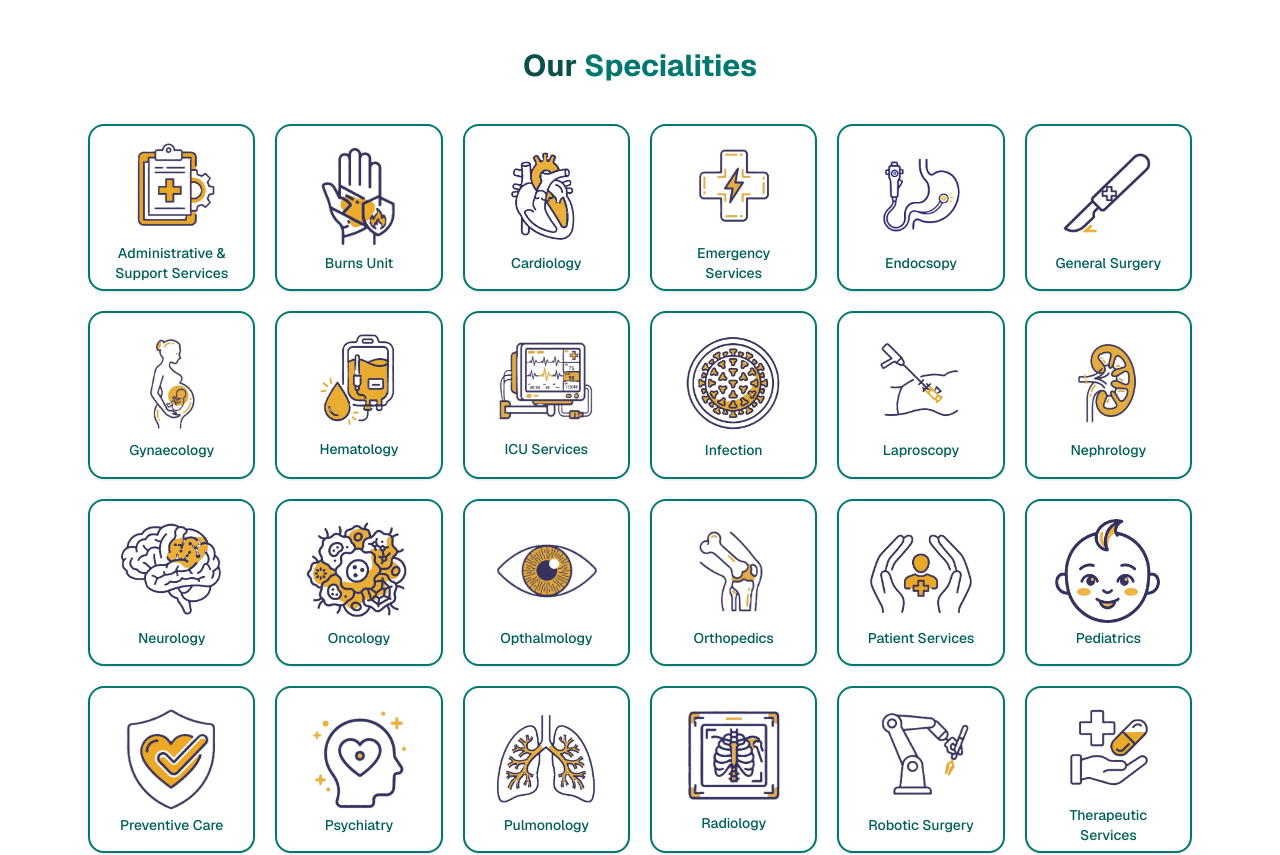
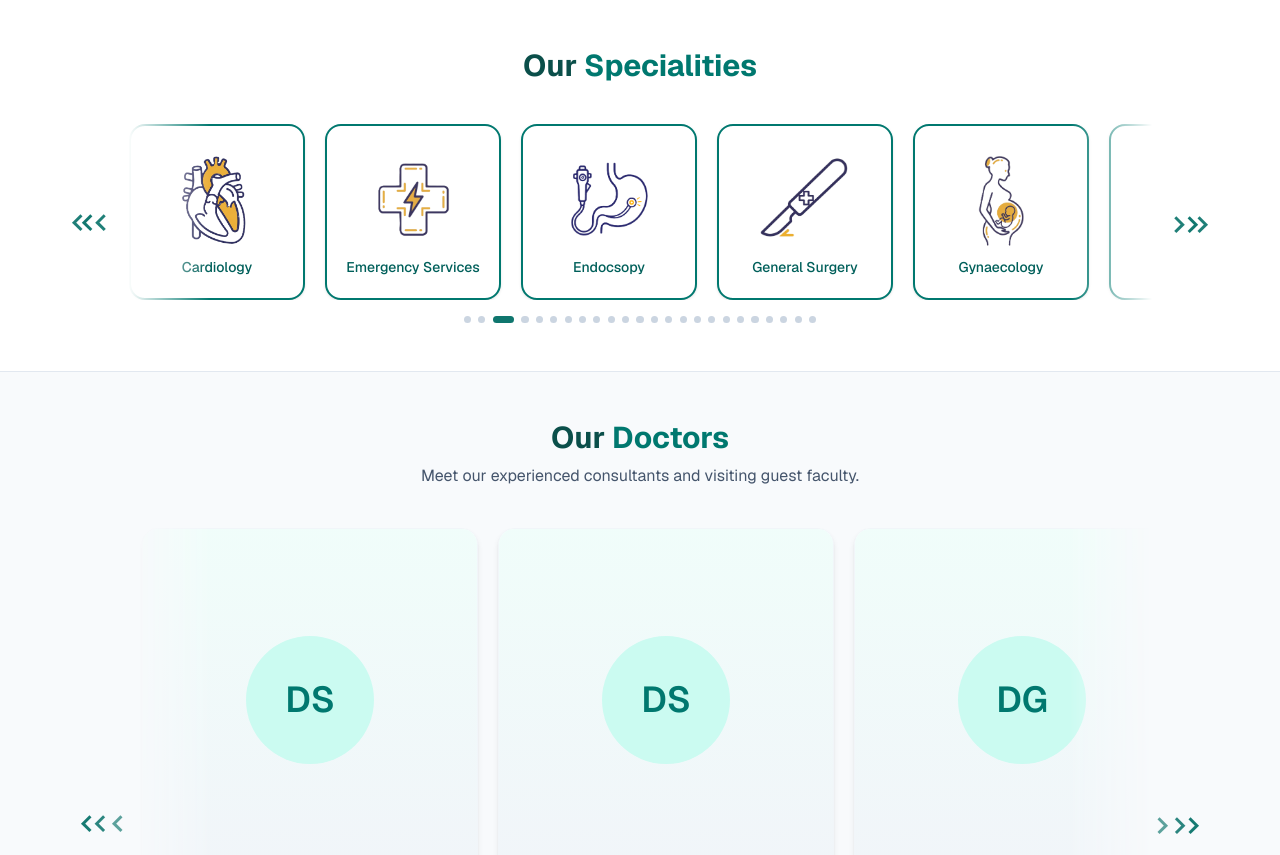
Before and after one commit to rp98nt/shivnerihospital, a Next.js app: page / in a window 1280 px wide. Shown: the part 800-1655 px from the top of the page. Built offline with nearby package versions, Linux system fonts and the light colour scheme; no server answers; the database is empty.

Commit message:
feat: add Our Specialities carousel matching Our Doctors section

```diff
--- a/components/our-specialties.tsx
+++ b/components/our-specialties.tsx
@@ -1,6 +1,12 @@
+"use client";
+
 import { OUR_SPECIALTIES, type OurSpecialty } from "@/lib/our-specialties-data";
 import Image from "next/image";
 import Link from "next/link";
+import { useEffect, useRef, useState } from "react";
+
+const SPECIALTIES_CAROUSEL_CYCLE_SECONDS = 60;
+const SPECIALTIES_CAROUSEL_LOOP_SETS = 3;
 
 const LOGO_SIZE_CLASS = {
   default: "h-[5.1rem] w-[5.1rem] sm:h-[6.75rem] sm:w-[6.75rem]",
@@ -13,6 +19,157 @@ const LOGO_IMAGE_SIZES = {
 } as const;
 
 export function OurSpecialties() {
+  const scrollRef = useRef<HTMLDivElement>(null);
+  const isPausedRef = useRef(false);
+  const activeIndexRef = useRef(0);
+  const [activeIndex, setActiveIndex] = useState(0);
+  const carouselSpecialties = [
+    ...OUR_SPECIALTIES,
+    ...OUR_SPECIALTIES,
+    ...OUR_SPECIALTIES,
+  ];
+
+  function getCardStep(container: HTMLDivElement) {
+    const firstCard = container.querySelector("a");
+    const gap = window.matchMedia("(min-width: 640px)").matches ? 20 : 16;
+    return firstCard
+      ? firstCard.clientWidth + gap
+      : container.clientWidth * 0.85;
+  }
+
+  function getSetWidth(container: HTMLDivElement) {
+    return container.scrollWidth / SPECIALTIES_CAROUSEL_LOOP_SETS;
+  }
+
+  function getLoopPosition(container: HTMLDivElement, setWidth: number) {
+    let position = container.scrollLeft - setWidth;
+
+    while (position < 0) {
+      position += setWidth;
+    }
+
+    while (position >= setWidth) {
+      position -= setWidth;
+    }
+
+    return position;
+  }
+
+  function syncPagination(container: HTMLDivElement) {
+    const setWidth = getSetWidth(container);
+    if (setWidth <= 0) return;
+
+    const step = getCardStep(container);
+    const loopPosition = getLoopPosition(container, setWidth);
+    const nextIndex =
+      Math.round(loopPosition / Math.max(step, 1)) % OUR_SPECIALTIES.length;
+
+    if (nextIndex !== activeIndexRef.current) {
+      activeIndexRef.current = nextIndex;
+      setActiveIndex(nextIndex);
+    }
+  }
+
+  function normalizeScroll(container: HTMLDivElement) {
+    const setWidth = getSetWidth(container);
+    if (setWidth <= 0) return;
+
+    while (container.scrollLeft >= setWidth * 2) {
+      container.scrollLeft -= setWidth;
+    }
+
+    while (container.scrollLeft < setWidth) {
+      container.scrollLeft += setWidth;
+    }
+  }
+
+  function initializeScrollPosition(container: HTMLDivElement) {
+    const setWidth = getSetWidth(container);
+    if (setWidth <= 0) return;
+
+    container.scrollLeft = setWidth;
+    syncPagination(container);
+  }
+
+  useEffect(() => {
+    const container = scrollRef.current;
+    if (!container) return;
+
+    const reducedMotion = window.matchMedia("(prefers-reduced-motion: reduce)");
+    let frameId = 0;
+    let lastTime = performance.now();
+
+    const getScrollSpeed = () => {
+      const setWidth = getSetWidth(container);
+      return setWidth / SPECIALTIES_CAROUSEL_CYCLE_SECONDS;
+    };
+
+    const onScroll = () => {
+      normalizeScroll(container);
+      syncPagination(container);
+    };
+
+    const tick = (now: number) => {
+      const elapsed = (now - lastTime) / 1000;
+      lastTime = now;
+
+      if (!reducedMotion.matches && !isPausedRef.current) {
+        container.scrollLeft += getScrollSpeed() * elapsed;
+        normalizeScroll(container);
+        syncPagination(container);
+      }
+
+      frameId = requestAnimationFrame(tick);
+    };
+
+    const resizeObserver = new ResizeObserver(() => {
+      if (container.scrollLeft === 0) {
+        initializeScrollPosition(container);
+      } else {
+        normalizeScroll(container);
+        syncPagination(container);
+      }
+    });
+
+    resizeObserver.observe(container);
+    container.addEventListener("scroll", onScroll, { passive: true });
+    initializeScrollPosition(container);
+
+    if (!reducedMotion.matches) {
+      frameId = requestAnimationFrame(tick);
+    }
+
+    return () => {
+      cancelAnimationFrame(frameId);
+      container.removeEventListener("scroll", onScroll);
+      resizeObserver.disconnect();
+    };
+  }, []);
+
+  function scrollSpecialties(direction: "left" | "right") {
+    const container = scrollRef.current;
+    if (!container) return;
+
+    container.scrollBy({
+      left: direction === "left" ? -getCardStep(container) : getCardStep(container),
+      behavior: "smooth",
+    });
+  }
+
+  function scrollToSpecialty(index: number) {
+    const container = scrollRef.current;
+    if (!container) return;
+
+    const setWidth = getSetWidth(container);
+    const step = getCardStep(container);
+    const targetLeft = setWidth + index * step;
+
+    container.scrollTo({
+      left: targetLeft,
+      behavior: "smooth",
+    });
+  }
+
   return (
     <section className="border-b border-slate-200 bg-white py-10 sm:py-12">
       <div className="mx-auto max-w-6xl px-4 sm:px-6">
@@ -20,10 +177,70 @@ export function OurSpecialties() {
           Our <span className="text-teal-700">Specialities</span>
         </h2>
 
-        <div className="mt-6 grid grid-cols-2 gap-3 min-[420px]:grid-cols-3 sm:mt-10 sm:grid-cols-4 sm:gap-4 lg:grid-cols-6 lg:gap-5">
-          {OUR_SPECIALTIES.map((specialty) => (
-            <SpecialtyCard key={specialty.name} specialty={specialty} />
-          ))}
+        <div
+          className="doctors-carousel-shell mt-8 px-8 sm:mt-10 sm:px-10"
+          onMouseEnter={() => {
+            isPausedRef.current = true;
+          }}
+          onMouseLeave={() => {
+            isPausedRef.current = false;
+          }}
+        >
+          <button
+            type="button"
+            className="doctors-scroll-control doctors-scroll-control--left"
+            aria-label="Scroll specialities left"
+            onClick={() => scrollSpecialties("left")}
+          >
+            <SpecialtiesScrollArrow direction="left" />
+          </button>
+
+          <div className="doctors-carousel-mask">
+            <div
+              ref={scrollRef}
+              className="doctors-carousel-scroll"
+              tabIndex={0}
+              aria-label="Specialities carousel"
+            >
+              <div className="flex w-max gap-4 sm:gap-5">
+                {carouselSpecialties.map((specialty, index) => (
+                  <SpecialtyCard
+                    key={`${specialty.name}-${index}`}
+                    specialty={specialty}
+                  />
+                ))}
+              </div>
+            </div>
+          </div>
+
+          <button
+            type="button"
+            className="doctors-scroll-control doctors-scroll-control--right"
+            aria-label="Scroll specialities right"
+            onClick={() => scrollSpecialties("right")}
+          >
+            <SpecialtiesScrollArrow direction="right" />
+          </button>
+
+          <div
+            className="doctors-carousel-pagination"
+            role="tablist"
+            aria-label="Specialities carousel position"
+          >
+            {OUR_SPECIALTIES.map((specialty, index) => (
+              <button
+                key={specialty.name}
+                type="button"
+                role="tab"
+                aria-selected={index === activeIndex}
+                aria-label={`Show ${specialty.name}`}
+                className={`doctors-carousel-dot${
+                  index === activeIndex ? " is-active" : ""
+                }`}
+                onClick={() => scrollToSpecialty(index)}
+              />
+            ))}
+          </div>
         </div>
       </div>
     </section>
@@ -36,7 +253,7 @@ function SpecialtyCard({ specialty }: { specialty: OurSpecialty }) {
   return (
     <Link
       href={specialty.href}
-      className={`group flex min-h-[4.75rem] flex-row items-center gap-2 rounded-2xl border-2 border-teal-700 bg-white px-3 py-3 text-teal-800 shadow-sm transition-[box-shadow,transform] duration-300 hover:-translate-y-0.5 hover:shadow-lg sm:aspect-square sm:min-h-0 sm:flex-col sm:justify-center sm:px-3 sm:py-5 ${
+      className={`group flex min-h-[4.75rem] w-[10.5rem] shrink-0 flex-row items-center gap-2 rounded-2xl border-2 border-teal-700 bg-white px-3 py-3 text-teal-800 shadow-sm transition-[box-shadow,transform] duration-300 hover:-translate-y-0.5 hover:shadow-lg sm:aspect-square sm:min-h-0 sm:w-[11rem] sm:flex-col sm:justify-center sm:px-3 sm:py-5 ${
         specialty.largeLogo ? "sm:gap-2.5" : "sm:gap-1"
       }`}
     >
@@ -55,3 +272,13 @@ function SpecialtyCard({ specialty }: { specialty: OurSpecialty }) {
     </Link>
   );
 }
+
+function SpecialtiesScrollArrow({ direction }: { direction: "left" | "right" }) {
+  return (
+    <div className={`doctors-scroll-arrow doctors-scroll-arrow--${direction}`}>
+      <span />
+      <span />
+      <span />
+    </div>
+  );
+}
```
